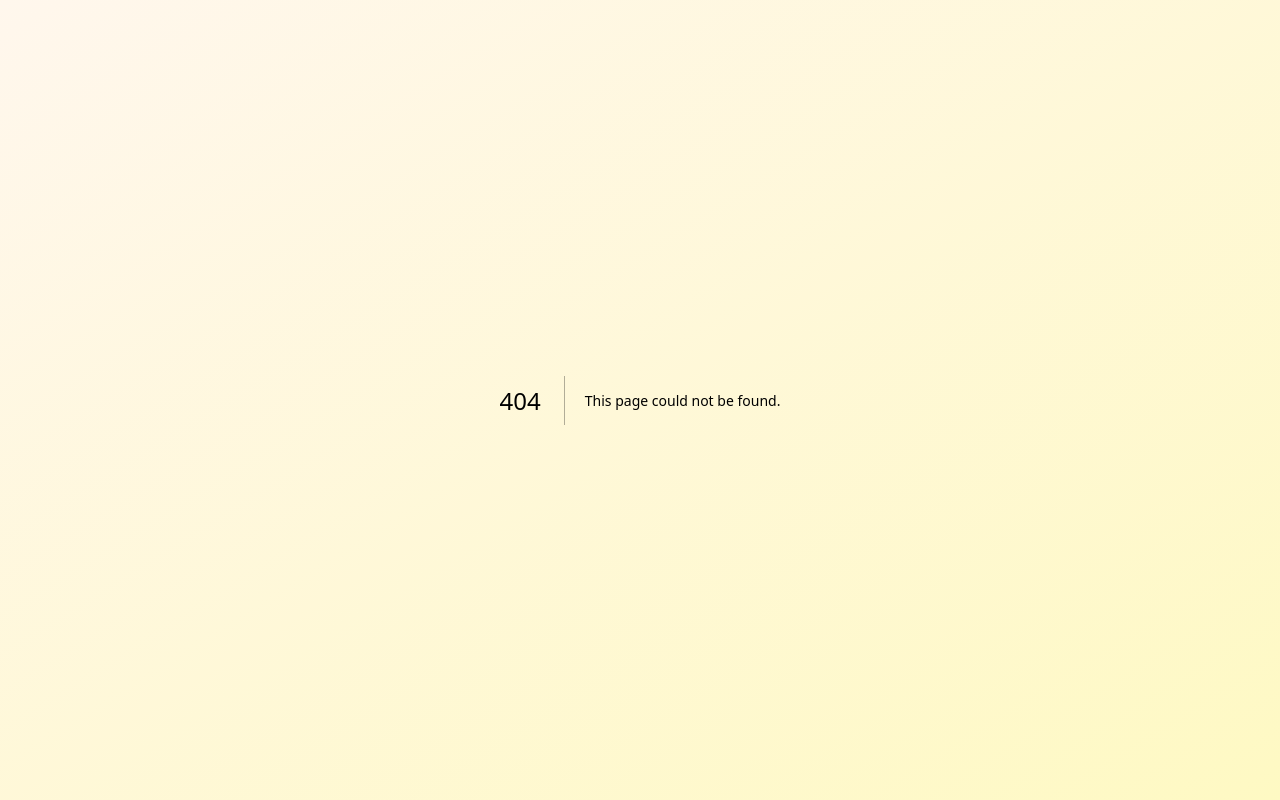
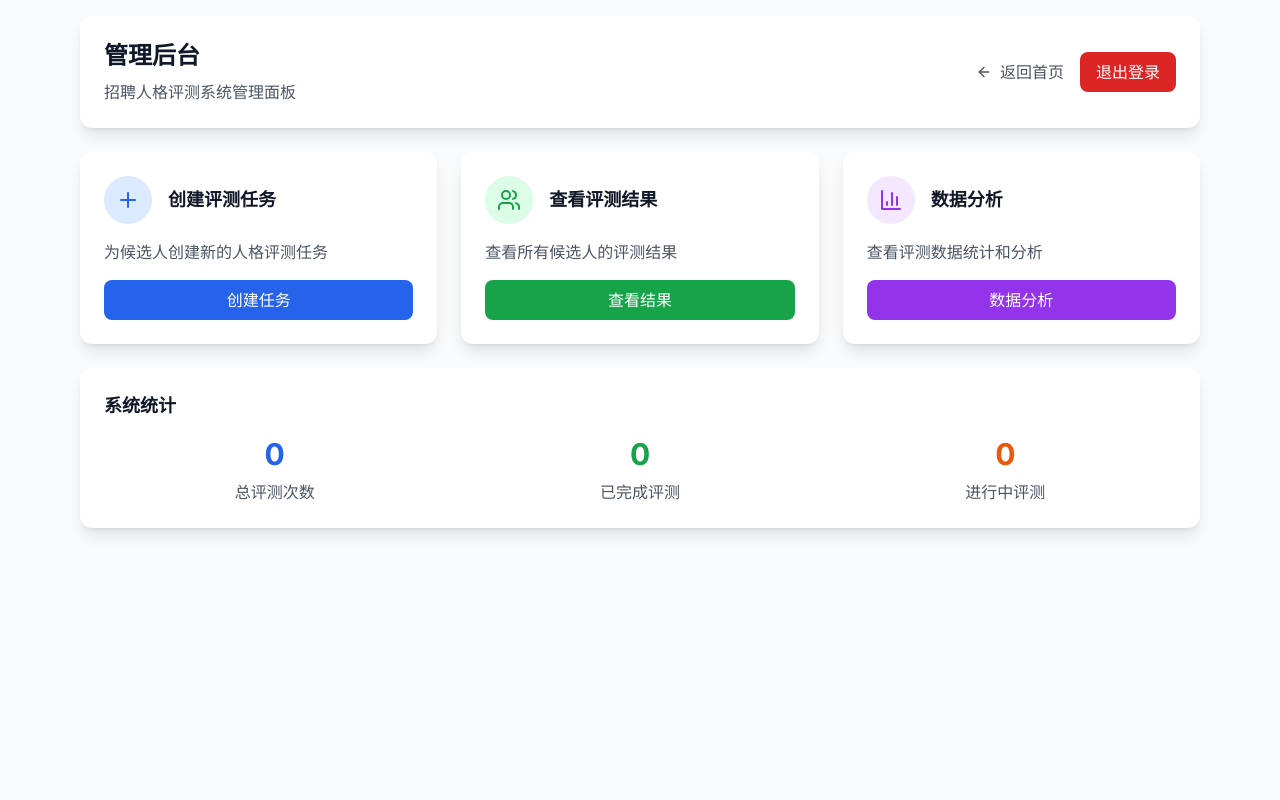
Before and after one commit to singer2622525-netizen/personality-assessment-system, a Next.js app: page /admin/dashboard in a window 1280 px wide. Before the commit this address had no page. Built offline with nearby package versions, Linux system fonts and the light colour scheme; sample sign-in values are in the browser's storage.

Commit message:
Add admin dashboard

```diff
--- /dev/null
+++ b/app/admin/dashboard/page.tsx
@@ -0,0 +1,130 @@
+'use client'
+
+import { useState, useEffect } from 'react'
+import { useRouter } from 'next/navigation'
+import { ArrowLeft, Users, BarChart3, FileText, Plus } from 'lucide-react'
+
+export default function AdminDashboard() {
+  const router = useRouter()
+  const [isAdmin, setIsAdmin] = useState(false)
+
+  useEffect(() => {
+    const adminStatus = localStorage.getItem('isAdmin')
+    if (adminStatus === 'true') {
+      setIsAdmin(true)
+    } else {
+      router.push('/admin/login')
+    }
+  }, [router])
+
+  const handleLogout = () => {
+    localStorage.removeItem('isAdmin')
+    router.push('/')
+  }
+
+  if (!isAdmin) {
+    return <div>检查权限中...</div>
+  }
+
+  return (
+    <div className="min-h-screen bg-gray-50">
+      <div className="max-w-6xl mx-auto p-4">
+        {/* 头部 */}
+        <div className="bg-white rounded-xl shadow-lg p-6 mb-6">
+          <div className="flex items-center justify-between">
+            <div>
+              <h1 className="text-2xl font-bold text-gray-900 mb-2">
+                管理后台
+              </h1>
+              <p className="text-gray-600">
+                招聘人格评测系统管理面板
+              </p>
+            </div>
+            <div className="flex items-center space-x-4">
+              <button
+                onClick={() => router.push('/')}
+                className="flex items-center text-gray-600 hover:text-gray-800 transition-colors"
+              >
+                <ArrowLeft className="w-4 h-4 mr-2" />
+                返回首页
+              </button>
+              <button
+                onClick={handleLogout}
+                className="px-4 py-2 bg-red-600 text-white rounded-lg hover:bg-red-700 transition-colors"
+              >
+                退出登录
+              </button>
+            </div>
+          </div>
+        </div>
+
+        {/* 功能卡片 */}
+        <div className="grid grid-cols-1 md:grid-cols-2 lg:grid-cols-3 gap-6">
+          <div className="bg-white rounded-xl shadow-lg p-6 hover:shadow-xl transition-shadow">
+            <div className="flex items-center mb-4">
+              <div className="w-12 h-12 bg-blue-100 rounded-full flex items-center justify-center mr-4">
+                <Plus className="w-6 h-6 text-blue-600" />
+              </div>
+              <h3 className="text-lg font-semibold text-gray-900">创建评测任务</h3>
+            </div>
+            <p className="text-gray-600 mb-4">
+              为候选人创建新的人格评测任务
+            </p>
+            <button className="w-full bg-blue-600 text-white py-2 px-4 rounded-lg hover:bg-blue-700 transition-colors">
+              创建任务
+            </button>
+          </div>
+
+          <div className="bg-white rounded-xl shadow-lg p-6 hover:shadow-xl transition-shadow">
+            <div className="flex items-center mb-4">
+              <div className="w-12 h-12 bg-green-100 rounded-full flex items-center justify-center mr-4">
+                <Users className="w-6 h-6 text-green-600" />
+              </div>
+              <h3 className="text-lg font-semibold text-gray-900">查看评测结果</h3>
+            </div>
+            <p className="text-gray-600 mb-4">
+              查看所有候选人的评测结果
+            </p>
+            <button className="w-full bg-green-600 text-white py-2 px-4 rounded-lg hover:bg-green-700 transition-colors">
+              查看结果
+            </button>
+          </div>
+
+          <div className="bg-white rounded-xl shadow-lg p-6 hover:shadow-xl transition-shadow">
+            <div className="flex items-center mb-4">
+              <div className="w-12 h-12 bg-purple-100 rounded-full flex items-center justify-center mr-4">
+                <BarChart3 className="w-6 h-6 text-purple-600" />
+              </div>
+              <h3 className="text-lg font-semibold text-gray-900">数据分析</h3>
+            </div>
+            <p className="text-gray-600 mb-4">
+              查看评测数据统计和分析
+            </p>
+            <button className="w-full bg-purple-600 text-white py-2 px-4 rounded-lg hover:bg-purple-700 transition-colors">
+              数据分析
+            </button>
+          </div>
+        </div>
+
+        {/* 统计信息 */}
+        <div className="bg-white rounded-xl shadow-lg p-6 mt-6">
+          <h3 className="text-lg font-semibold text-gray-900 mb-4">系统统计</h3>
+          <div className="grid grid-cols-1 md:grid-cols-3 gap-6">
+            <div className="text-center">
+              <div className="text-3xl font-bold text-blue-600 mb-2">0</div>
+              <div className="text-gray-600">总评测次数</div>
+            </div>
+            <div className="text-center">
+              <div className="text-3xl font-bold text-green-600 mb-2">0</div>
+              <div className="text-gray-600">已完成评测</div>
+            </div>
+            <div className="text-center">
+              <div className="text-3xl font-bold text-orange-600 mb-2">0</div>
+              <div className="text-gray-600">进行中评测</div>
+            </div>
+          </div>
+        </div>
+      </div>
+    </div>
+  )
+}
```
